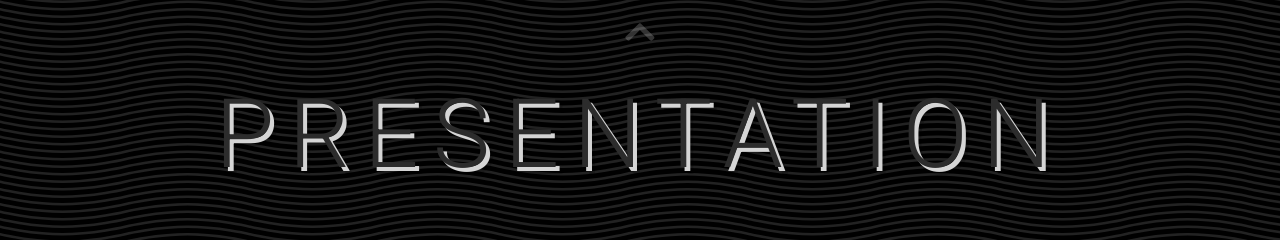
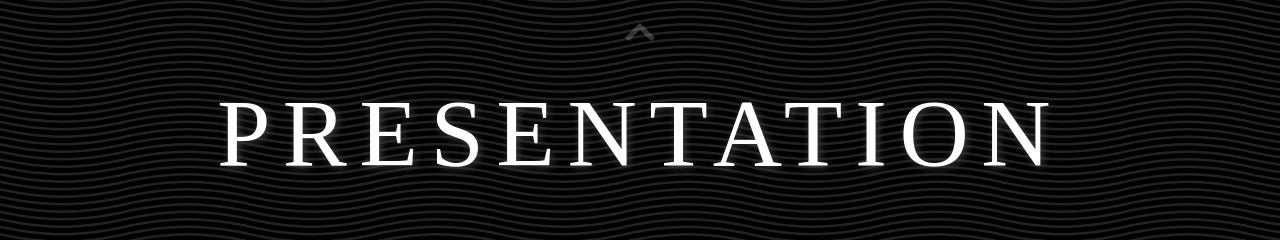
Before and after one commit to y4553r/decoconcept-webapp, a React (Create React App) app: page / in a window 1280 px wide. Shown: the part 802-1042 px from the top of the page. Built offline with nearby package versions, Linux system fonts and the light colour scheme.

Commit message:
Add files via upload

```diff
--- a/src/Components/Title/Title.js
+++ b/src/Components/Title/Title.js
@@ -4,13 +4,14 @@ import Typography from '@material-ui/core/Typography';
 
 const useStyle = makeStyles(theme => ({
   title: {
+    fontFamily:"Times New Roman",
     textAlign: "center",
+    color: "white",
+    textShadow: "2px 2px 8px #404040",
     textTransform: "uppercase",
-    letterSpacing: ".15em",
+    letterSpacing: ".13em",
     paddingTop: theme.spacing(1),
-    textRendering: "optimizeLegibility",
-    color: "#2c2c2c",
-    textShadow: "4px 4px 0px #d5d5d5, 7px 7px 0px rgba(0, 0, 0, 0.2)",
+    textRendering: "optimizeLegibility"
   },
 }));
 
```
